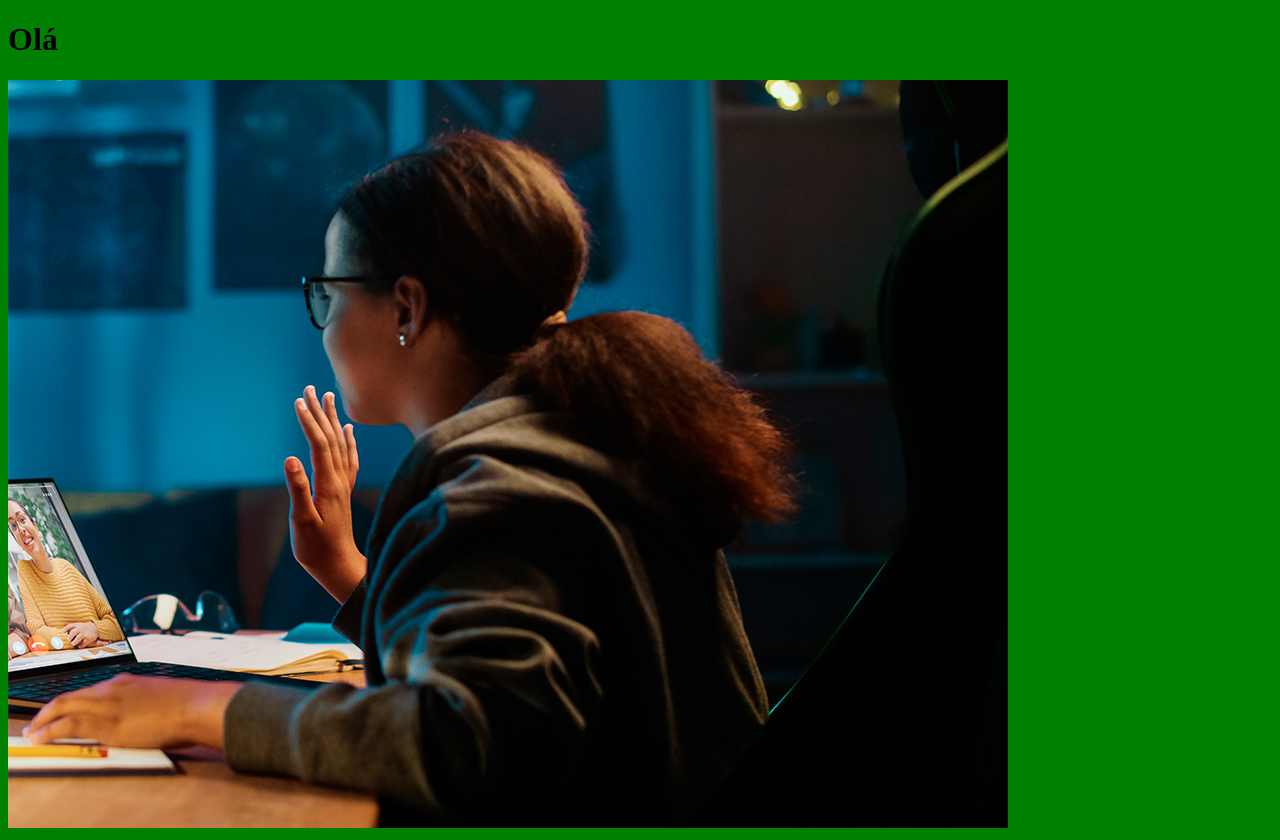
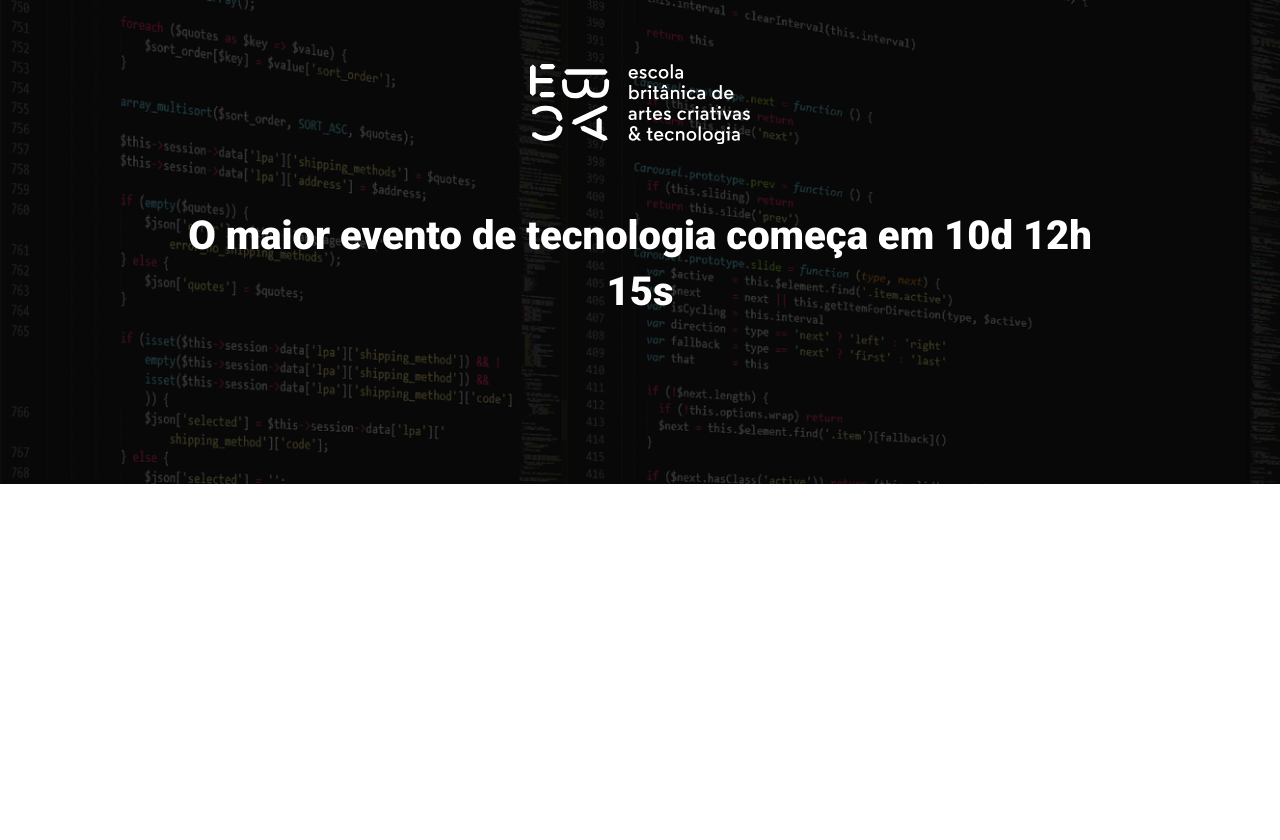
Before and after one commit to oliveira-victor/ebac_tech_talks, a website built with Parcel: page src/index.html in a window 1280 px wide. After the commit the page ends 800 px from the top, so only its background shows below. Built offline with nearby package versions, Linux system fonts and the light colour scheme.

Commit message:
criando o hero

```diff
--- a/src/index.html
+++ b/src/index.html
@@ -1,15 +1,26 @@
 <!DOCTYPE html>
-<html lang="en">
+<html lang="pt-BR">
 <head>
     <meta charset="UTF-8">
     <meta http-equiv="X-UA-Compatible" content="IE=edge">
     <meta name="viewport" content="width=device-width, initial-scale=1.0">
-    <title>Document</title>
+    <title>Ebac Tech Talks</title>
+
+    <link rel="preconnect" href="https://fonts.googleapis.com">
+    <link rel="preconnect" href="https://fonts.gstatic.com" crossorigin>
+    <link href="https://fonts.googleapis.com/css2?family=Roboto:wght@400;700;900&display=swap" rel="stylesheet">
     <link rel="stylesheet" href="styles/main.scss">
 </head>
 <body>
-    <h1>Olá</h1>
-    <img src="./images/backend.png" alt="">
+    <header class="hero">
+        <div class="container">
+            <img class="hero__logo" src="./images/ebac_logo.svg" alt="Ebac">
+            <p class="hero__text">
+                O maior evento de tecnologia começa em 10d 12h 15s
+            </p>
+        </div>
+    </header>
+
     <script src="./scripts/main.js"></script>
 </body>
 </html>
--- /dev/null
+++ b/src/styles/_hero.scss
@@ -0,0 +1,52 @@
+.hero {
+    padding-top: 64px;
+    padding-bottom: 100px;
+    background-image: url(../images/fundo.png);
+    background-repeat: no-repeat;
+    background-size: cover;
+    position: relative;
+
+    .container {
+        position: relative;
+    }
+
+    &::before {
+        position: absolute;
+        top: 0;
+        left: 0;
+        width: 100%;
+        height: 100%;
+        background-color: #000;
+        content: '';
+        opacity: .7;
+    }
+
+    &__text {
+        margin-top: 64px;
+        margin-bottom: 64px;
+        font-size: 40px;
+        line-height: 56px;
+        font-weight: 800;
+        text-align: center;
+    }
+
+    &__logo {
+        margin: 0 auto;
+        height: 80px;
+        display: block;
+    }
+
+    @media (max-width: 640px) {
+        padding: 40px 0;
+
+        &__logo {
+            height: 40px;
+        }
+
+        &__text {
+            font-size: 22px;
+            line-height: 24px;
+            margin: 24px 0;
+        }
+    }
+}
--- a/src/styles/main.scss
+++ b/src/styles/main.scss
@@ -1,3 +1,23 @@
-body {
-    background-color: green;
+@use 'hero';
+
+* {
+    margin: 0;
+    padding: 0;
+    box-sizing: border-box;
+    font-family: roboto, sans-serif;
+    color: #fff;
 }
+
+.container {
+    max-width: 960px;
+    width: 100%;
+    margin: 0 auto;
+
+    @media (max-width: 640px) {
+        max-width: 80%;
+    }
+
+    @media (max-width: 1024px) {
+        max-width: 90%;
+    }
+}
```
